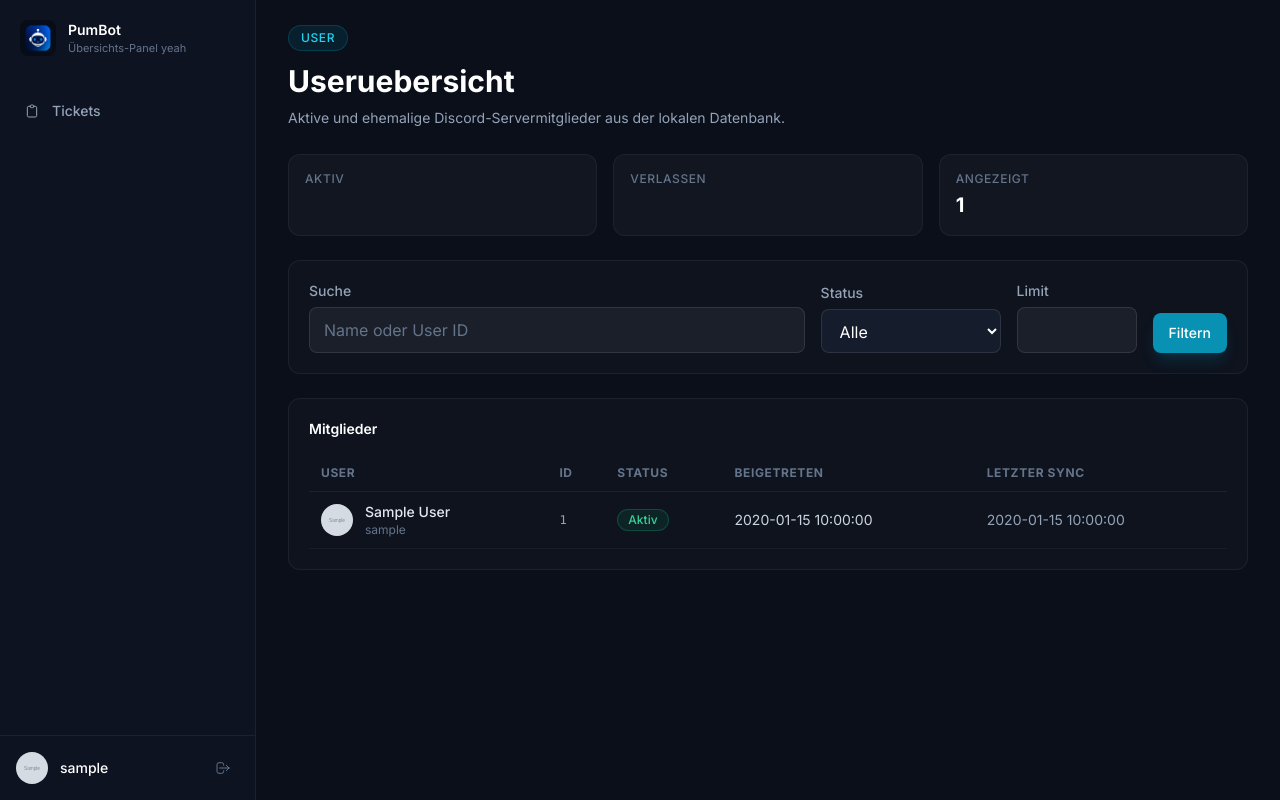
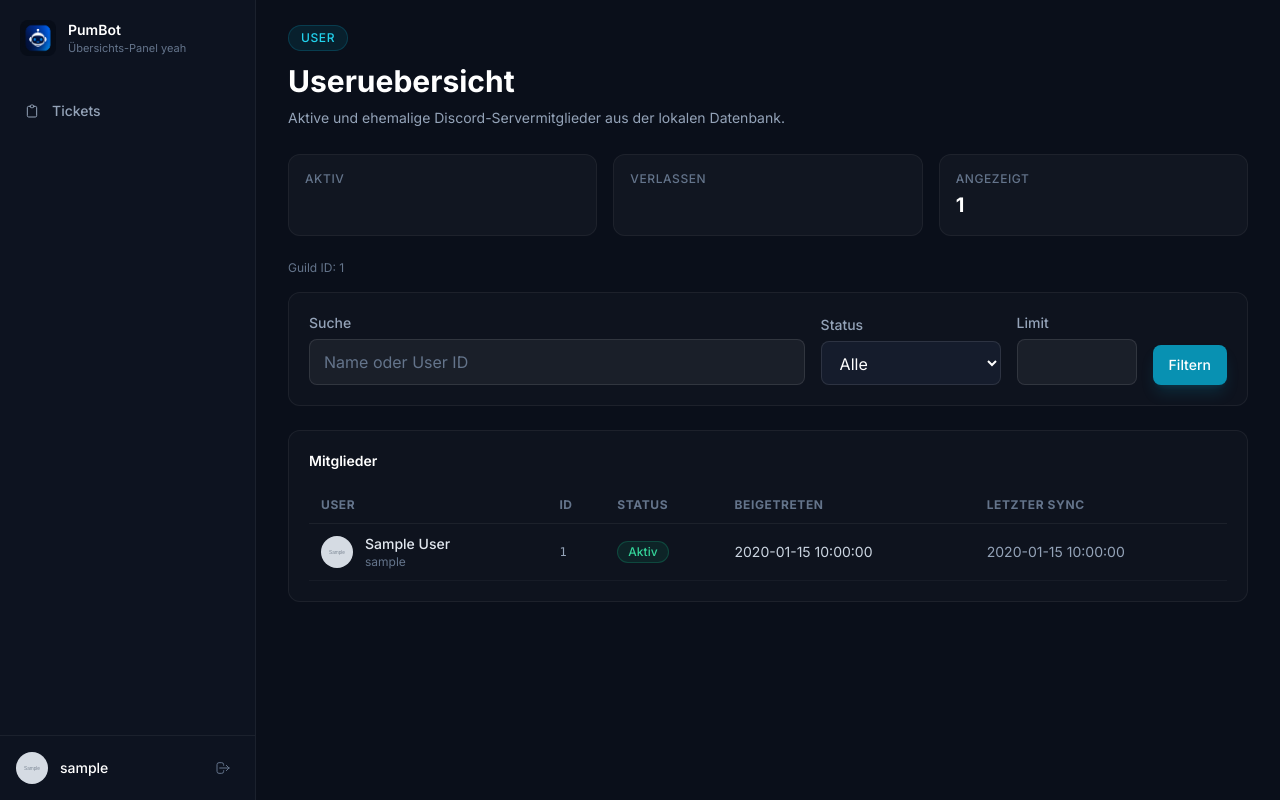
Before and after one commit to Pumpeklein/PumBot, a Flask app: template web_logs/templates/users.html in a window 1280 px wide. Run offline with Flask 3, Linux system fonts and the light colour scheme; the template is opened without the code that fills it: most values are stand-ins (such as "Sample title", 1, 10 or a date in 2020); grey boxes marked "Sample" are stand-in pictures; some libraries are stand-ins or nearby versions.

Commit message:
Select active guild for members panel
Choose the most relevant guild for the users/members panel and improve member-sync behavior.

- web_logs: Add _active_panel_guild_id() and use it in users_page and user_detail_page so the UI shows and queries the appropriate guild (request param, stored setting, or first bot guild). Pass guild_id into the users template and include it in the form and user links. Update imports to include the new DB helper.
- db: Add get_guild_members_panel_guild_id(default) which picks a guild_id based on presence of the default guild or by ranking guilds by active member count, falling back to the default.
- bot: Clean up member sync logic: remove the unused _member_sync_task attribute, use getattr(guild, 'chunked', False) to avoid attribute errors, log which guilds are being synced and skip when bot is in no guilds, and await the sync routine directly instead of launching a background task.

These changes ensure the members panel targets a sensible guild and make member synchronization more robust and observable.

```diff
--- a/web_logs/app.py
+++ b/web_logs/app.py
@@ -55,6 +55,7 @@ try:
         get_counting_stats,
         get_guild_member,
         get_guild_member_name_history,
+        get_guild_members_panel_guild_id,
         get_log_channel,
         get_selfrole_panel,
         get_server_stats,
@@ -135,6 +136,7 @@ except ImportError:
         get_counting_stats,
         get_guild_member,
         get_guild_member_name_history,
+        get_guild_members_panel_guild_id,
         get_log_channel,
         get_selfrole_panel,
         get_server_stats,
@@ -287,6 +289,24 @@ def _attach_display_name(
     return enriched
 
 
+def _active_panel_guild_id() -> str:
+    requested_guild_id = (request.args.get("guild_id") or "").strip()
+    if requested_guild_id:
+        return requested_guild_id
+
+    stored_guild_id = get_guild_members_panel_guild_id(DEFAULT_GUILD_ID)
+    if stored_guild_id != DEFAULT_GUILD_ID or list_guild_members(stored_guild_id, limit=1):
+        return stored_guild_id
+
+    bot = app.config.get("DISCORD_BOT")
+    if bot and getattr(bot, "is_ready", lambda: False)():
+        guilds = getattr(bot, "guilds", []) or []
+        if guilds:
+            return str(guilds[0].id)
+
+    return stored_guild_id
+
+
 # ════════════════ API KEY SECURITY ════════════════
 
 
@@ -743,6 +763,7 @@ def counting_reset():
 @permission_required("users.view")
 def users_page():
     ctx = _ctx()
+    guild_id = _active_panel_guild_id()
     q = request.args.get("q", "").strip()
     status = request.args.get("status", "all")
     if status not in {"all", "active", "left"}:
@@ -752,15 +773,16 @@ def users_page():
         limit = max(1, min(1000, int(limit_raw)))
     except ValueError:
         limit = 300
-    members = list_guild_members(DEFAULT_GUILD_ID, q=q, status=status, limit=limit)
-    active_count = len(list_guild_members(DEFAULT_GUILD_ID, status="active", limit=1000))
-    left_count = len(list_guild_members(DEFAULT_GUILD_ID, status="left", limit=1000))
+    members = list_guild_members(guild_id, q=q, status=status, limit=limit)
+    active_count = len(list_guild_members(guild_id, status="active", limit=1000))
+    left_count = len(list_guild_members(guild_id, status="left", limit=1000))
     return render_template(
         "users.html",
         members=_format_date_fields(
             members, "joined_at", "left_at", "first_seen_at", "last_seen_at", "updated_at"
         ),
         q=q,
+        guild_id=guild_id,
         status=status,
         limit=limit,
         active_count=active_count,
@@ -774,10 +796,11 @@ def users_page():
 @permission_required("users.view")
 def user_detail_page(user_id: str):
     ctx = _ctx()
-    member = get_guild_member(DEFAULT_GUILD_ID, user_id)
+    guild_id = _active_panel_guild_id()
+    member = get_guild_member(guild_id, user_id)
     if not member:
         abort(404)
-    history = get_guild_member_name_history(DEFAULT_GUILD_ID, user_id)
+    history = get_guild_member_name_history(guild_id, user_id)
     return render_template(
         "user_detail.html",
         member=_format_date_fields(
--- a/web_logs/db.py
+++ b/web_logs/db.py
@@ -140,6 +140,34 @@ def get_birthdays_panel_guild_id(default_guild_id: str) -> str:
                FROM bot_messages
                WHERE message_type = 'birthday_list'
                ORDER BY guild_id ASC
+               LIMIT 1"""
+        ).fetchone()
+        if row:
+            return row["guild_id"]
+
+        return default_guild_id
+
+
+def get_guild_members_panel_guild_id(default_guild_id: str) -> str:
+    with _connect() as conn:
+        has_default = conn.execute(
+            """SELECT 1
+               FROM guild_members
+               WHERE guild_id = ?
+               LIMIT 1""",
+            (default_guild_id,),
+        ).fetchone()
+        if has_default:
+            return default_guild_id
+
+        row = conn.execute(
+            """SELECT guild_id
+               FROM guild_members
+               GROUP BY guild_id
+               ORDER BY
+                 SUM(CASE WHEN status = 'active' THEN 1 ELSE 0 END) DESC,
+                 COUNT(*) DESC,
+                 guild_id ASC
                LIMIT 1"""
         ).fetchone()
         if row:
--- a/web_logs/templates/users.html
+++ b/web_logs/templates/users.html
@@ -9,9 +9,11 @@
   {{ stat("Verlassen", left_count) }}
   {{ stat("Angezeigt", members|length) }}
 </div>
+<div class="mb-4 text-xs text-slate-500">Guild ID: {{ guild_id }}</div>
 
 <div class="mb-6 rounded-xl border border-white/[0.06] bg-white/[0.02] p-5">
   <form method="get" action="{{ url_for('users_page') }}" class="grid gap-4 md:grid-cols-[1fr_180px_120px_auto] md:items-end">
+    <input type="hidden" name="guild_id" value="{{ guild_id }}">
     {{ field("q", "Suche", placeholder="Name oder User ID", required=false, value=q) }}
     <div>
       <label for="status" class="mb-1.5 block text-sm font-medium text-slate-400">Status</label>
@@ -45,7 +47,7 @@
         {% for m in members %}
         <tr class="border-b border-white/[0.04] transition hover:bg-white/[0.02]">
           <td class="px-3 py-2.5">
-            <a href="{{ url_for('user_detail_page', user_id=m.user_id) }}" class="flex items-center gap-3 text-slate-200 hover:text-white">
+            <a href="{{ url_for('user_detail_page', user_id=m.user_id, guild_id=guild_id) }}" class="flex items-center gap-3 text-slate-200 hover:text-white">
               {% if m.avatar_url %}
               <img src="{{ m.avatar_url }}" alt="" class="h-8 w-8 rounded-full">
               {% else %}
```
Also changed, not shown: src/pumbot/bot.py (+8 -8 lines).
